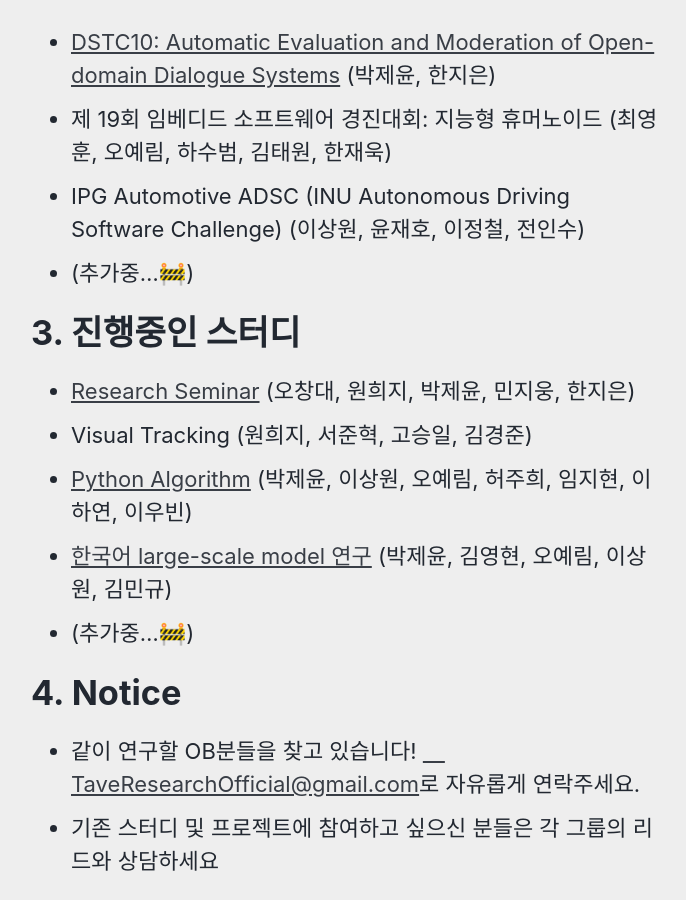
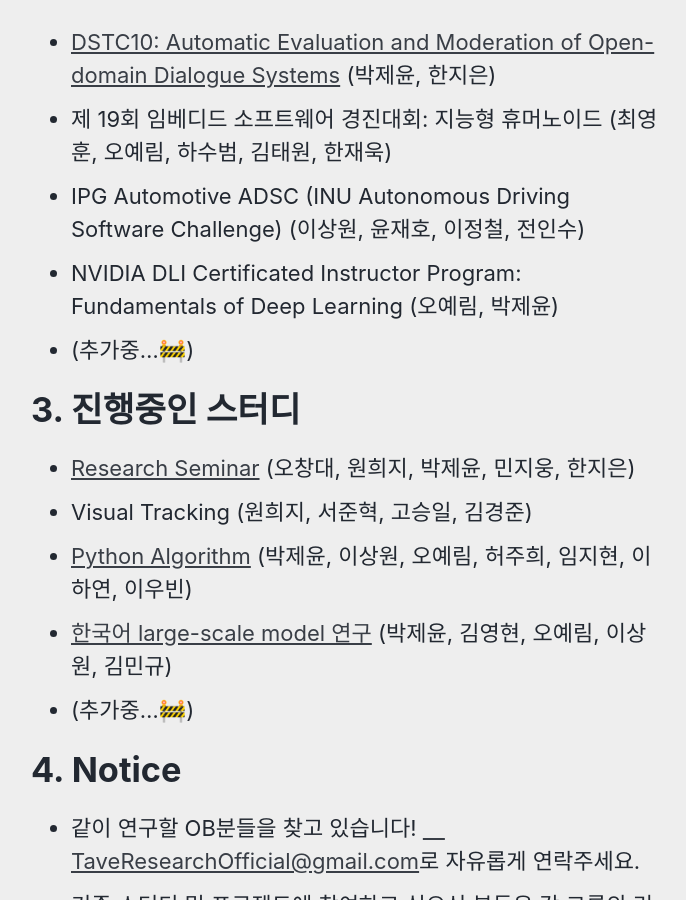
Before and after one commit to TAVEResearch/TAVEResearch.github.io, a Jekyll site: the page built from about.md, in a window 1280 px wide and 900 px high, scrolled down 729 px. Shown: the whole window, without its empty margins (291-977 px from the left). Built offline with Jekyll 4.4.1, drawn with Linux system fonts in a browser that asks for light colours; cached includes are drawn as plain includes.

Commit message:
Update about.md

```diff
--- a/about.md
+++ b/about.md
@@ -19,6 +19,7 @@ TAVE OB들을 위한 연구 및 개발 그룹입니다. 컴퓨터비전, 자연
 - [DSTC10: Automatic Evaluation and Moderation of Open-domain Dialogue Systems](https://github.com/Jeiyoon/dstc10) (박제윤, 한지은)
 - 제 19회 임베디드 소프트웨어 경진대회: 지능형 휴머노이드 (최영훈, 오예림, 하수범, 김태원, 한재욱)
 - IPG Automotive ADSC (INU Autonomous Driving Software Challenge) (이상원, 윤재호, 이정철, 전인수)
+- NVIDIA DLI Certificated Instructor Program: Fundamentals of Deep Learning (오예림, 박제윤)
 - (추가중...🚧)
 
 # 3. 진행중인 스터디
```
